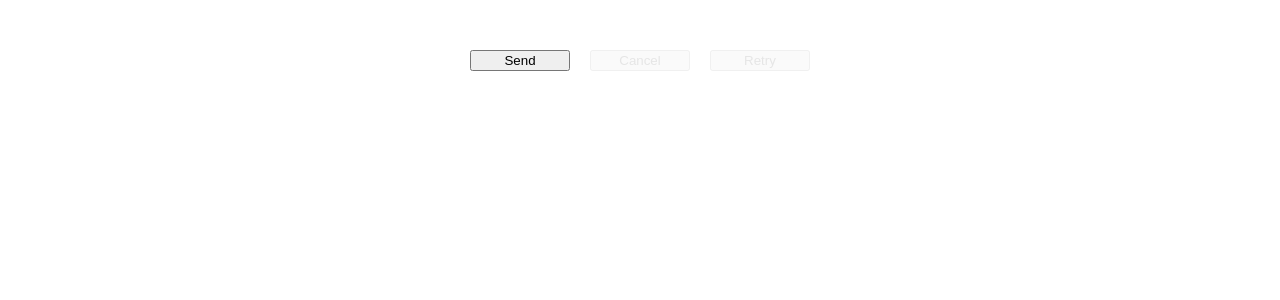
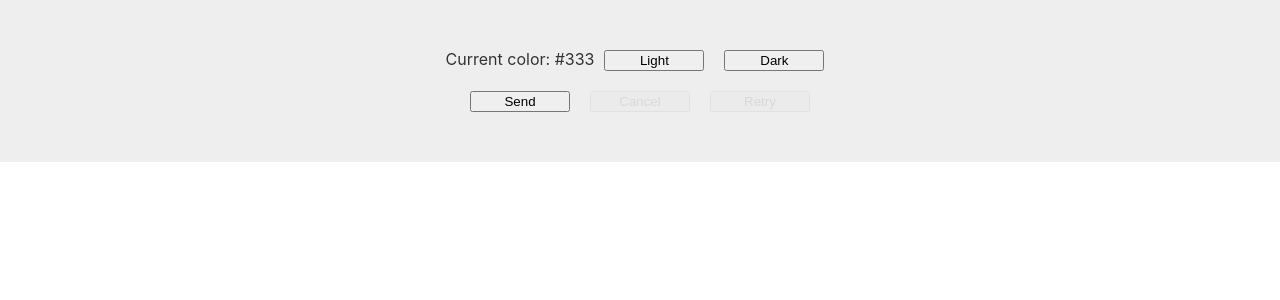
Before and after one commit to alexd-3d/react-app-01-response, a React (Create React App) app: page / in a window 1280 px wide. Shown: the top 300 px of the page. Built offline with nearby package versions, Linux system fonts and the light colour scheme.

Commit message:
HOME-2: ADD: completed

```diff
--- a/src/App.css
+++ b/src/App.css
@@ -12,6 +12,10 @@
   opacity: 0.3;
 }
 
+.App-button:focus {
+  outline: 3px solid blueviolet;
+}
+
 .App-result {
   max-width: 600px;
   margin: 0 auto;
@@ -21,6 +25,10 @@
   color: red;
 }
 
+.App-loading {
+  color: silver;
+}
+
 .App-result-list {
   text-align: left;
 }
--- a/src/App.js
+++ b/src/App.js
@@ -1,30 +1,37 @@
 import React, {useState, useEffect, Suspense} from 'react';
+import ReactDOM from 'react-dom';
 import axios from 'axios';
 import './App.css';
 
 import Button from './components/Button';
+import {Themes, ThemesContext} from './components/Themes';
 
 const Result = React.lazy(() => import('./components/Result'));
+
+let source; // пришлось вынести сюда, так как (неожиданно) в handleCancel  source всегда undefined... Я надеялся скоуп и замыкание будет работать
 
 function App() {
   const [users, setUsers] = useState(null);
   const [isLoadings, setIsLoadings] = useState(null);
   const [requestError, setRequestError] = useState(null);
+  const [theme, setTheme] = useState(Themes.light);
 
-  let CancelToken, source;
+  let CancelToken;
   let cancelBtnRef = React.createRef();
 
   useEffect(() => {
-    // не понял к чему мне тут эффект использовать
+    // не понял к чему мне тут эффект использовать - если сюда вставить вызов handleSend то у меня зайдет в цикл обновление (didMount + didUpdate).
+    // кроме того - добавление сюда handleSend будет делать запрос сразу после монтирования компоненты
+
+    // единственное что можно (я так понял и нужно) вставить - это апдейт фокуса потому что в handleSend он похоже сбрасывается сразу так как идет апдейт
+    isLoadings && cancelBtnRef.current.focus();
   });
 
   function handleSend() {
     CancelToken = axios.CancelToken;
     source = CancelToken.source();
-    console.log('source 1 ',source);
     setIsLoadings(true);
     setRequestError(null);
-    //cancelBtnRef.current.focus();
     axios.get(`https://jsonplaceholder.typicode.com/users`, {
         cancelToken: source.token
       })
@@ -34,11 +41,9 @@ function App() {
       })
       .catch((error) => axios.isCancel(error) ? setRequestError(null) : handleError(error))
       .finally(() => handleSuccess());
-      console.log('source 2 ',source);
   }
 
-  function handleCancel(source) {
-    console.log('handleCancel', source);
+  function handleCancel() {
     source && source.cancel('Operation canceled by the user.');
   }
 
@@ -51,32 +56,38 @@ function App() {
   }
 
   function handleSuccess() {
-    console.log('source 3 ',source);
     setIsLoadings(false);
-    console.log('source 3.5 ',source);
+  }
+
+  function handleThemeChange(theme) {
+    setTheme(theme);
   }
 
   return (
-    <div className="App">
+    <ThemesContext.Provider value={theme}>
+      <div className="App" style={theme}>
+        <div className="App-themes">
+           Current color: {theme.color}
+          <Button onClickHandler={()=>handleThemeChange(Themes.light)} text='Light' />
+          <Button onClickHandler={()=>handleThemeChange(Themes.dark)} text='Dark' />
+        </div>
         <Button onClickHandler={handleSend} text='Send' disabled={requestError || isLoadings} />
-      <Button onClickHandler={()=>handleCancel(source)} text='Cancel' disabled={requestError || !isLoadings} ref={cancelBtnRef} />
+        <Button onClickHandler={handleCancel} text='Cancel' disabled={requestError || !isLoadings} ref={cancelBtnRef} />
         <Button onClickHandler={handleRetry} text='Retry' disabled={!requestError}/>
         {isLoadings && <div className="App-loading">Loading...</div>}
         {requestError && <div className="App-error">ERROR, please retry...</div>}
         {users &&
-        <Suspense fallback={<div>Preparing results...</div>}>
+          <Suspense fallback={ReactDOM.createPortal((<div className="App-result">Preparing results...</div>), document.getElementById('results'))}>
             <Result users={users}/>
           </Suspense>
         }
       </div>
+    </ThemesContext.Provider>
   );
 }
 
 // Вопросы:
-// 1. К чему применить в данной реализации эффекты?
-// 2. По идее, лейзи лоадиг должен начаться ДО или ВМЕСТЕ с отправкой аякс запроса (щас - наоборот) - как этим управлять?
-// 2.1 В случае с порталом - ведь мне надо вывести заглушку в том месте (в том же ДОМ-контейнере), куда я выведу результат, а щас не так
-// 3. Куда теряется переменная source в handleCancel?!
-
+// 1. По идее, лейзи лоадиг должен начаться ДО или ВМЕСТЕ с отправкой аякс запроса (щас - наоборот) - как этим управлять?
+// 2. Куда теряется переменная source в handleCancel если ее не обьявить возле импорта?!
 
 export default App;
--- /dev/null
+++ b/src/components/HOCTestBlock.js
@@ -0,0 +1,10 @@
+import React from 'react';
+import { withTheme } from './Themes';
+
+function HOCTestBlock(props) {
+    return (
+        <div style={props.theme}>HOC Test Block</div>
+    );
+}
+
+export default withTheme(HOCTestBlock);
--- a/src/components/Result.js
+++ b/src/components/Result.js
@@ -1,18 +1,17 @@
 import React from 'react';
 import ReactDOM from 'react-dom';
+import ResultUI from './ResultUI';
 
 export default function Result(props) {
     let {users} = props;
 
     function showUsers(usersList) {
-        return usersList.map(user => <li key={user.id}>Name: {user.name}, E-mail: {user.email}</li>)
+        return usersList.map(user => <li key={user.id}>Name: {user.name}, E-mail: {user.email}</li>);
     }
 
-    return ReactDOM.createPortal((
-        <div className="App-result">
-            <ul className="App-result-list">
-                {showUsers(users)}
-            </ul>
-        </div>),
-        document.getElementById('results'))
+    return ReactDOM.createPortal(
+        <ResultUI>
+            {showUsers(users)}
+        </ResultUI>,
+        document.getElementById('results'));
 }
--- /dev/null
+++ b/src/components/ResultUI.js
@@ -0,0 +1,21 @@
+import React from 'react';
+import { ThemesContext } from './Themes';
+import HOCTestBlock from './HOCTestBlock';
+
+export default function ResultUI(props) {
+    return (
+        <>
+            <ThemesContext.Consumer>
+                { theme =>
+                    <div className="App-result" style={theme}>
+                        <ul className="App-result-list">
+                            {props.children}
+                        </ul>
+                    </div>
+                }
+            </ThemesContext.Consumer>
+
+            <HOCTestBlock />
+        </>
+    );
+}
--- /dev/null
+++ b/src/components/Themes.js
@@ -0,0 +1,42 @@
+import React from 'react';
+
+const Themes = {
+    dark: {
+        color: '#EEE',
+        backgroundColor: '#333'
+    },
+    light: {
+        color: '#333',
+        backgroundColor: '#EEE'
+    }
+};
+
+const ThemesContext = React.createContext(Themes.light);
+
+// Вариант HOC#1 - более короткий через static contextType
+
+const withTheme = (Component) =>
+    class ThemeWrapper extends React.Component {
+        static contextType = ThemesContext; // magic ;)
+
+        render() {
+            return <Component theme={this.context} />
+        }
+    }
+
+// Вариант HOC#2 - с помощью ThemesContext.Consumer
+
+// const withTheme = (Component) =>
+//     class ThemeWrapper extends React.Component {
+//         render() {
+//             return (
+//                 <ThemesContext.Consumer>
+//                     { theme =>
+//                         <Component theme={theme} />
+//                     }
+//                 </ThemesContext.Consumer>
+//             )
+//         }
+//     }
+
+export  {Themes, ThemesContext, withTheme};
```
Lines whose indentation alone changed are shown as unchanged.
